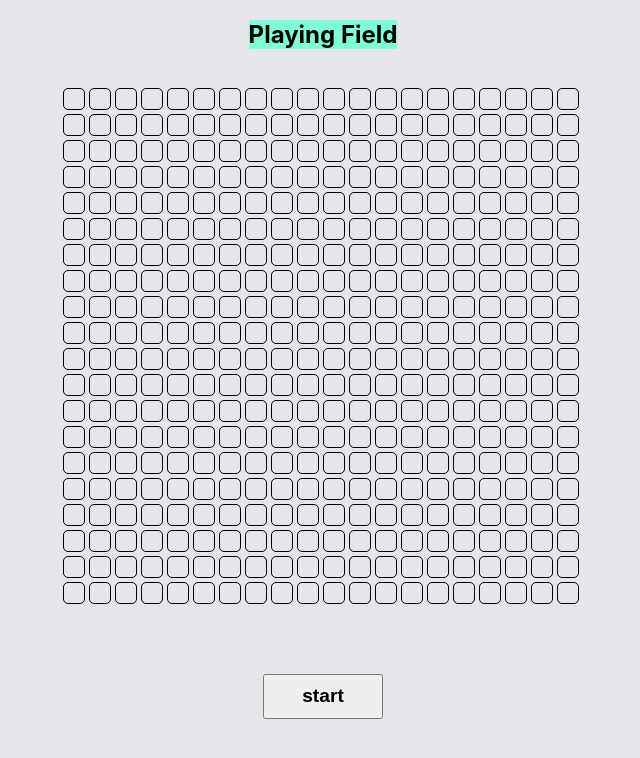
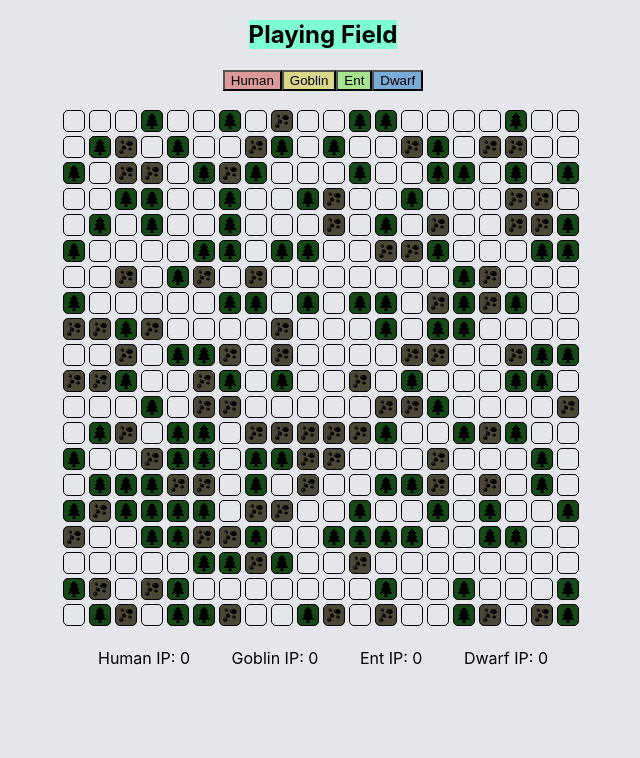
Before and after one commit to Zakhya/Ecosystem, a React (Create React App) app: page / in a window 1280 px wide. Shown: the top 758 px of the page, without its empty margins (317-957 px from the left). Built offline with nearby package versions, Linux system fonts and the light colour scheme.

Commit message:
added icons for enviroment tiles, populate grid automatically

```diff
--- a/package.json
+++ b/package.json
@@ -8,6 +8,7 @@
     "@testing-library/user-event": "^13.5.0",
     "react": "^18.2.0",
     "react-dom": "^18.2.0",
+    "react-icons": "^4.10.1",
     "react-scripts": "5.0.1",
     "web-vitals": "^2.1.4"
   },
--- a/src/App.js
+++ b/src/App.js
@@ -4,13 +4,15 @@ import React from 'react'
 import FactionButtons from './FactionButtons.js'
 
 
+
 function App() {
+  const [hasRunToggle, setHasRunToggle] = React.useState(false)
+  const [globalIdList, setGlobalIdList] = React.useState([])
   const [grid, setGrid] = React.useState(boxes)
-  const [type, setType] = React.useState("tree")
+  const [type, setType] = React.useState('tree')
   const [typeArray, setTypeArray] = React.useState(['human', 'goblin', 'dwarf', 'ent'])
   const [spotsLeft, setSpotsLeft] = React.useState(() => {
     const idsArray = boxes.map((box) => box.id);
-  console.log(idsArray);
   return idsArray;
   })
 
@@ -66,7 +68,9 @@ function App() {
             humansInRange: (type === 'human' || race === 'human') ? square.humansInRange + 1 : square.humansInRange,
             dwarvesInRange: (type === 'dwarf' || race === 'dwarf') ? square.dwarvesInRange + 1 : square.dwarvesInRange,
             entsInRange: (type === 'ent' || race === 'ent') ? square.entsInRange + 1 : square.entsInRange,
-            treesInRange: (type === 'tree' || race === 'tree') ? square.treesInRange + 1 : square.treesInRange
+            treesInRange: (type === 'tree' || race === 'tree') ? square.treesInRange + 1 : square.treesInRange,
+            mineralsInRange: (type === 'mineral' || race === 'mineral') ? square.mineralsInRange + 1 : square.mineralsInRange,
+
           };
         } else {
           return square
@@ -75,7 +79,7 @@ function App() {
     })
     const filteredSpots = spotsLeft.filter(item => item !== id);
     setSpotsLeft(filteredSpots);
-    setType('none')
+
   }
 
 
@@ -129,7 +133,9 @@ function App() {
             humansInRange: (type === 'human' || race === 'human') ? square.humansInRange + 1 : square.humansInRange,
             dwarvesInRange: (type === 'dwarf' || race === 'dwarf') ? square.dwarvesInRange + 1 : square.dwarvesInRange,
             entsInRange: (type === 'ent' || race === 'ent') ? square.entsInRange + 1 : square.entsInRange,
-            treesInRange: (type === 'tree' || race === 'tree') ? square.treesInRange + 1 : square.treesInRange
+            treesInRange: (type === 'tree' || race === 'tree') ? square.treesInRange + 1 : square.treesInRange,
+            mineralsInRange: (type === 'mineral' || race === 'mineral') ? square.mineralsInRange + 1 : square.mineralsInRange,
+
           };
         } else {
           return square
@@ -442,32 +448,31 @@ function App() {
       toggle={() => toggle(cell.id, cell.columnId, cell.rowId, cell.race)} />
   ))
 
-  React.useEffect(() => {
-    setSpotsLeft(prevSpotsLeft => prevSpotsLeft.filter(id => grid.find(square => square.id === id).race === 'none'));
-    console.log(goblinTotalIp)
-    let totalGoblinIp = grid.map((box) => {
-      if (box.race === 'goblin'){
-        console.log(box)
-      }
-    });
-  }, [grid]);
 
   function handleToggle(){
-    let idList = []
+    console.log("handleToggle")
+    let idList = globalIdList.length === 0 ? [] : globalIdList
     let id, columnNumber, rowNumber
     let num = 1
-    while(num <= 100){
+    while(num <= 75){
       [id, columnNumber, rowNumber] = generateRandomIDs()
       if(!idList.includes(id)){
+        idList.push(id)
         startGame(id,columnNumber,rowNumber,'')
         setSpotsLeft(prevSpotsLeft => prevSpotsLeft.filter(id => grid.find(square => square.id === id).race === 'none'));
         num++
-        idList.push(id)
       }
       else {
         continue
       }
     }
+    setGlobalIdList((prevList) => [idList, ...prevList])
+    if(hasRunToggle === false){
+      setHasRunToggle(true)
+    } else {
+      setType('none')
+    }
+
     function generateRandomIDs(){
       let rowNumber = Math.ceil(Math.random() * 20)
       let columnNumber = Math.ceil(Math.random() * 20)
@@ -476,6 +481,11 @@ function App() {
     }
   }
 
+  React.useEffect(() => {
+    console.log('useEffect ran');
+    setType('mineral')
+    handleToggle()
+  },[hasRunToggle])
 
   function changeType(type){
     setType(type)
@@ -503,7 +513,7 @@ function App() {
           {squareElements}
       </div>
       <footer>
-      {type === "tree" && <button className="playButton" onClick={handleToggle}>start</button>}
+      { /* type === "tree" && <button className="playButton" onClick={handleToggle}>start</button> */}
       {type !== 'tree' && <div className="totalIpContainer">
         {humanTotalIp.length === 0 ? <span>Human IP: 0</span> : (<span>{`Human IP: ${humanTotalIp.reduce((el, val) =>  val += el)}`}</span>)}
         {goblinTotalIp.length === 0 ? <span>Goblin IP: 0</span> : (<span>{`Goblin IP: ${goblinTotalIp.reduce((el, val) =>  val += el)}`}</span>)}
--- a/src/Box.js
+++ b/src/Box.js
@@ -1,4 +1,7 @@
 import React from 'react'
+import { FaTree } from 'react-icons/fa'
+import { GiMineralPearls } from 'react-icons/gi'
+
 
 export default function Box(props){
     let color = 'transparent'
@@ -12,6 +15,8 @@ export default function Box(props){
         color = '#A7e48f'
     } else if(props.race === 'tree'){
         color = '#174817'
+    } else if(props.race === 'mineral'){
+        color = '#4c4837'
     }
 
     const styles = {
@@ -21,9 +26,19 @@ export default function Box(props){
     return (
         <div
             style={styles}
-            className="box"
+            className={props.race === 'tree' ? 'trees' : 'box'}
             onClick={props.toggle}
-        >{(props.race !== 'none') && props.ip}
+        >{(props.race !== 'none') && (props.race !== 'tree') && props.race !== 'mineral' && props.ip}
+        {(props.race === 'tree') &&
+            <>
+                <FaTree className='tree'/>
+            </>
+        }
+        {(props.race === 'mineral') &&
+            <>
+                <GiMineralPearls className='tree'/>
+            </>
+        }
         </div>
         )
     }
--- a/src/boxes.js
+++ b/src/boxes.js
@@ -3,8 +3,6 @@ function fillArray() {
     let count = 400;
     for (let i = 1, j = 1; i <= count; i++){
 
-        const isTree = Math.ceil(Math.random() * 20) > 16 ? true : false
-        const isGoblin = Math.ceil(Math.random() * 20) < 4 ? true : false
 
         returnArray.push({
             rowId: Math.ceil(i / 20),
@@ -17,6 +15,7 @@ function fillArray() {
             dwarvesInRange: 0,
             entsInRange: 0,
             treesInRange: 0,
+            mineralsInRange: 0,
             ip: 0
         })
         j > 19 ? j = 1 : j++
--- a/src/index.css
+++ b/src/index.css
@@ -90,3 +90,20 @@ footer{
   display: flex;
   justify-content: space-between;
 }
+.trees{
+  display: flex;
+  justify-content: center;
+  align-items: center;
+  font-size: 1rem;
+  height: 20px;
+  width: 20px;
+  border: 1px solid black;
+  display: inline-block;
+  margin-right: 4px;
+  border-radius: 5px;
+  margin-top: 4px;
+  text-align: center;
+}
+.tree{
+  margin-top: 2px;
+}
```
Also changed, not shown: 1 other file (tests, documents, lock files or other folders).
